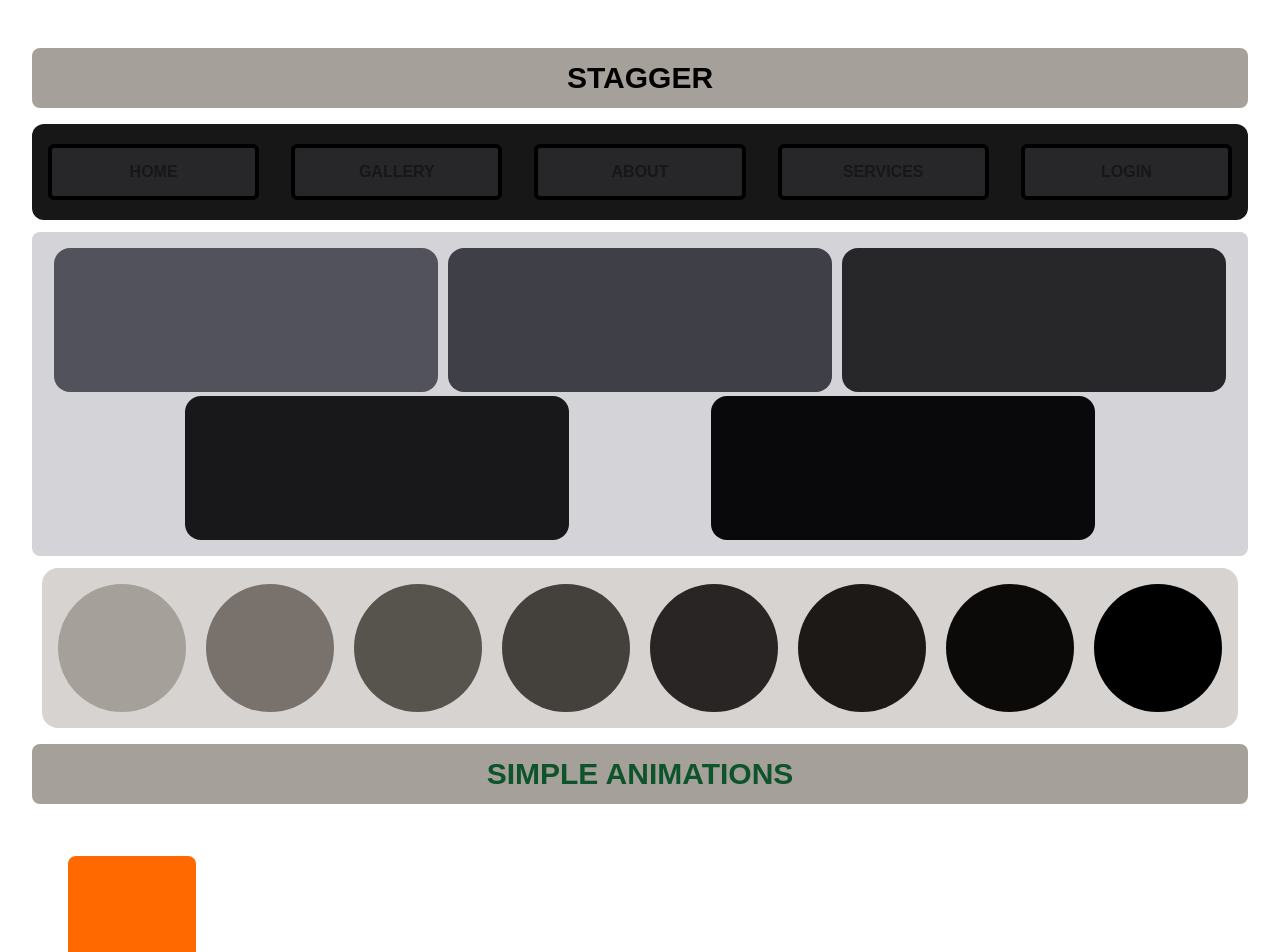
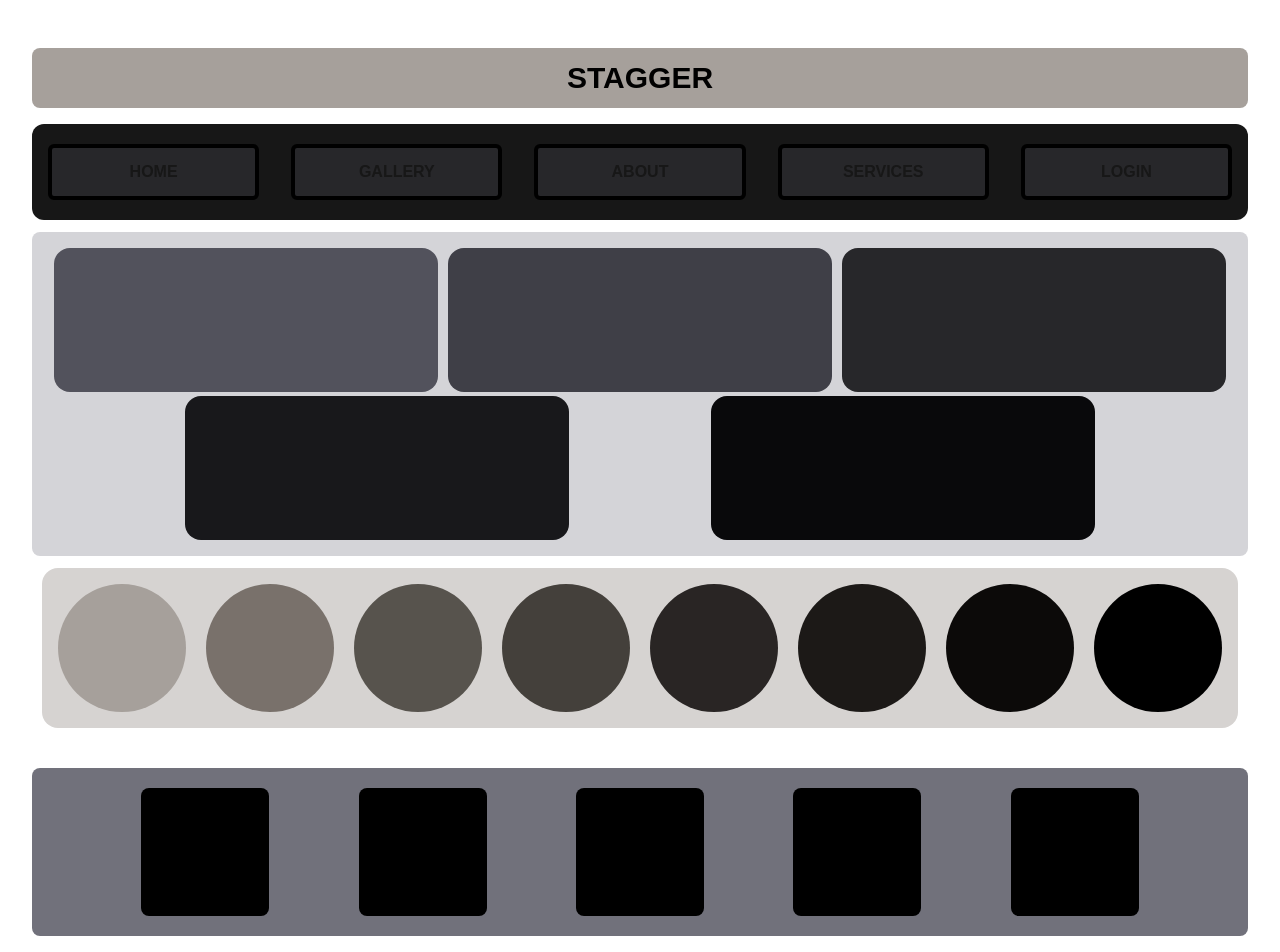
Before and after one commit to PouryaSoleimani/FRAMER____MOTION, a Next.js app: page / in a window 1280 px wide. Shown: the top 952 px of the page. Built offline with nearby package versions, Linux system fonts and the light colour scheme.

Commit message:
🟨FRAMER___MOTION🟨

```diff
--- a/app/page.tsx
+++ b/app/page.tsx
@@ -4,16 +4,17 @@ import MotionNavbar from '@/components/MotionNavbar';
 import FramerMotionPage1 from './framer-motion-1/page';
 import BoxesComponent from '@/components/4Boxes';
 import CirclesCompoent from '@/components/4Circles';
+import Numbers from '@/components/Numbers';
 
 export default function Home() {
   return (
     <div className="w-full h-screen p-8 *:rounded-lg">
-      <h2 className='bg-stone-400 text-3xl font-black text-center p-3 text-black my-4'>STAGGER</h2>
+      <h2 className="bg-stone-400 text-3xl font-black text-center p-3 text-black my-4">STAGGER</h2>
       <MotionNavbar />
       <BoxesComponent />
       <CirclesCompoent />
-
-      <h2 className='bg-stone-400 text-3xl font-black text-center p-3 text-green-900 my-4'>SIMPLE ANIMATIONS</h2>
+      <Numbers />
+      <h2 className="bg-stone-400 text-3xl font-black text-center p-3 text-green-900 my-4">SIMPLE ANIMATIONS</h2>
       <FramerMotionPage1 />
       {/* <DropDownMenu /> */}
     </div>
--- a/components/Numbers.tsx
+++ b/components/Numbers.tsx
@@ -1,23 +1,26 @@
+/* eslint-disable @typescript-eslint/no-explicit-any */
 'use client';
 import React from 'react';
-// import { motion } from 'motion/react';
+import { motion } from 'motion/react';
 
 const Numbers = () => {
+  const ParentVariant = {
+    hidden: { opacity: 0, y: -100 },
+    visible: { opacity: 1, y: 0, transition: { duration: 0.5, when: 'beforeChildren', staggerChildren: 0.2 } },
+  };
+  const ChildVariant = {
+    hidden: { opacity: 0, y: -50 },
+    visible: { opacity: 1, y: 0 },
+  };
+
   return (
-    <div>
-      <div id="PARENT">
-        <div className="card w-96 bg-base-100 card-xs shadow-sm">
-          <div className="card-body">
-            <h2 className="card-title">Xsmall Card</h2>
-            <p>A card component has a figure, a body part, and inside body there are title and actions parts</p>
-            <div className="justify-end card-actions">
-              <button className="btn btn-primary">Buy Now</button>
-            </div>
-          </div>
-        </div>
-        <span>1</span>
-      </div>
-    </div>
+    <motion.div variants={ParentVariant} initial="hidden" animate="visible" className="bg-zinc-500 w-full justify-evenly p-5 h-fit flex my-10">
+      <motion.span variants={ChildVariant} className="size-32 rounded-lg bg-black"></motion.span>
+      <motion.span variants={ChildVariant} className="size-32 rounded-lg bg-black"></motion.span>
+      <motion.span variants={ChildVariant} className="size-32 rounded-lg bg-black"></motion.span>
+      <motion.span variants={ChildVariant} className="size-32 rounded-lg bg-black"></motion.span>
+      <motion.span variants={ChildVariant} className="size-32 rounded-lg bg-black"></motion.span>
+    </motion.div>
   );
 };
 
```
